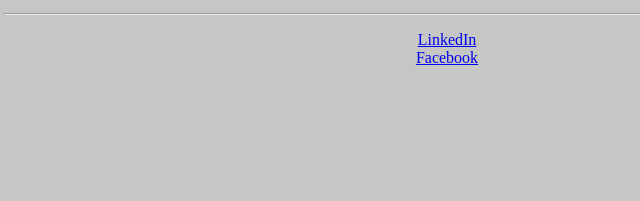
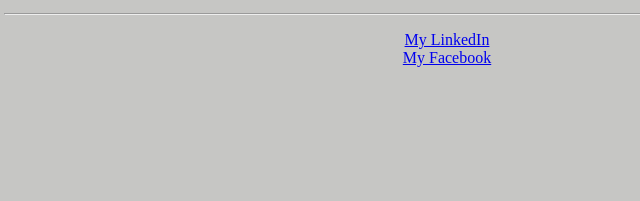
Before and after one commit to estewartweeks/estewartweeks.github.io, a plain HTML site: page index.html in a window 1280 px wide. Shown: the part 229-430 px from the top of the page, 193-833 px from the left. Drawn offline with Linux system fonts and the light colour scheme.

```diff
--- a/index.html
+++ b/index.html
@@ -23,8 +23,8 @@
 	<hr>
 
 
-	<p><a href="https://www.linkedin.com/in/emily-stewart-weeks-b4855a96?trk=hp-identity-photo">LinkedIn</a>
+	<p><a href="https://www.linkedin.com/in/emily-stewart-weeks-b4855a96?trk=hp-identity-photo">My LinkedIn</a>
 	<br>
-	<a href="https://www.facebook.com/emily.stewartweeks">Facebook</a></p>
+	<a href="https://www.facebook.com/emily.stewartweeks">My Facebook</a></p>
 
 </body>
```
